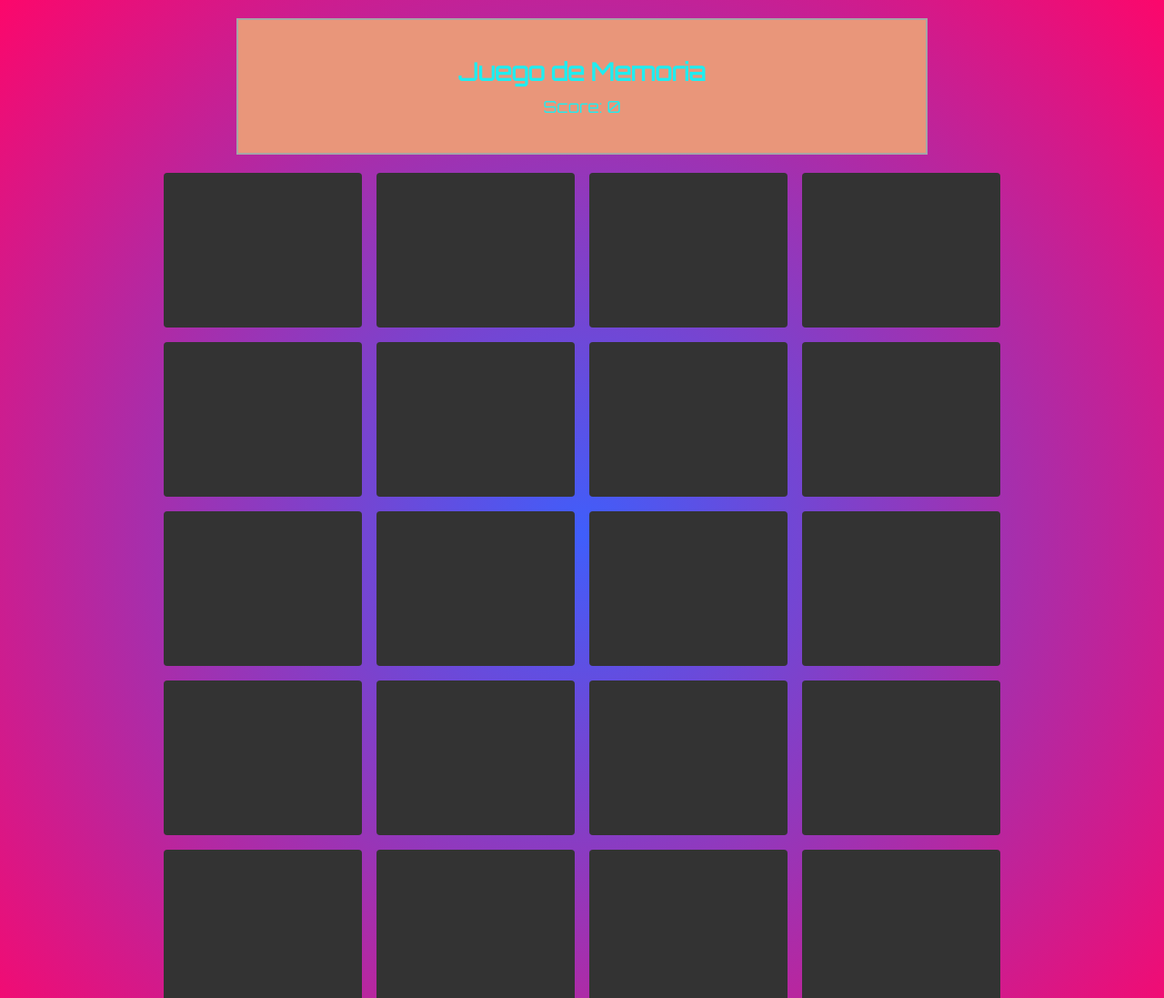
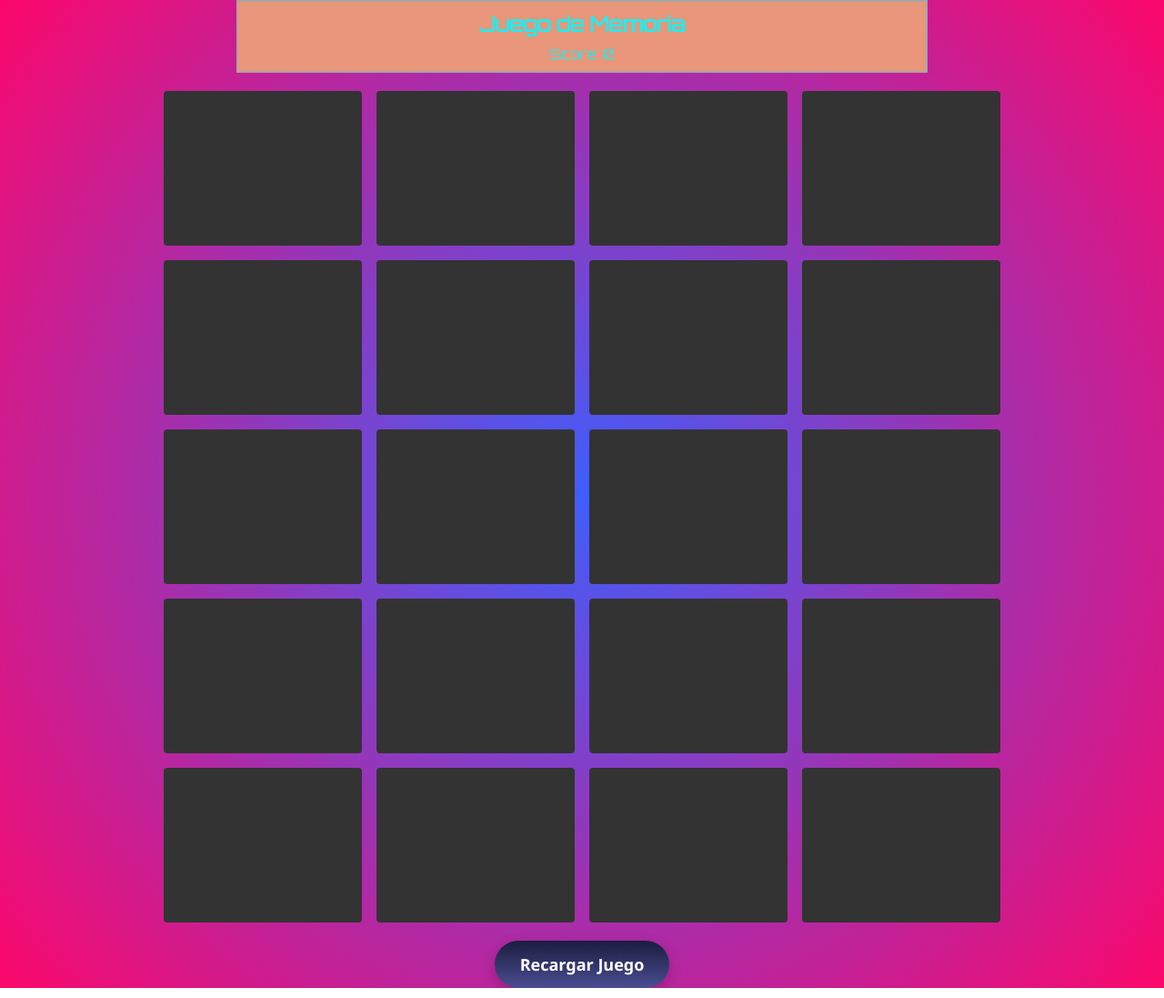
Before and after one commit to xisraeluni/Memmory-Game, a plain HTML site: page index.html in a window 1280 px wide. Shown: the top 1097 px of the page at 91% size. Drawn offline with Linux system fonts and the light colour scheme.

```diff
--- a/css/style.css
+++ b/css/style.css
@@ -9,7 +9,7 @@ body {
   background: radial-gradient(circle, rgba(63, 94, 251, 1) 0%, rgba(252, 7, 107, 1) 100%);
   font-family: sans-serif;
   color: white;
-  font-size: 18px;
+  font-size: 15px;
   text-align: center;
 }
 
@@ -17,13 +17,13 @@ body {
   max-width: 480px;
   border: 2px solid #a6a6a6;
   margin: auto;
-  height: 150px;
+  height: 80px;
   display: flex;
   background-color: darksalmon;
   justify-content: center;
   align-items: center;
   flex-direction: column;
-  margin-top: 20px;
+  /*margin-top: 20px;*/
   font-family: "Orbitron", sans-serif;
   color: #1fedf0;
 }
```
